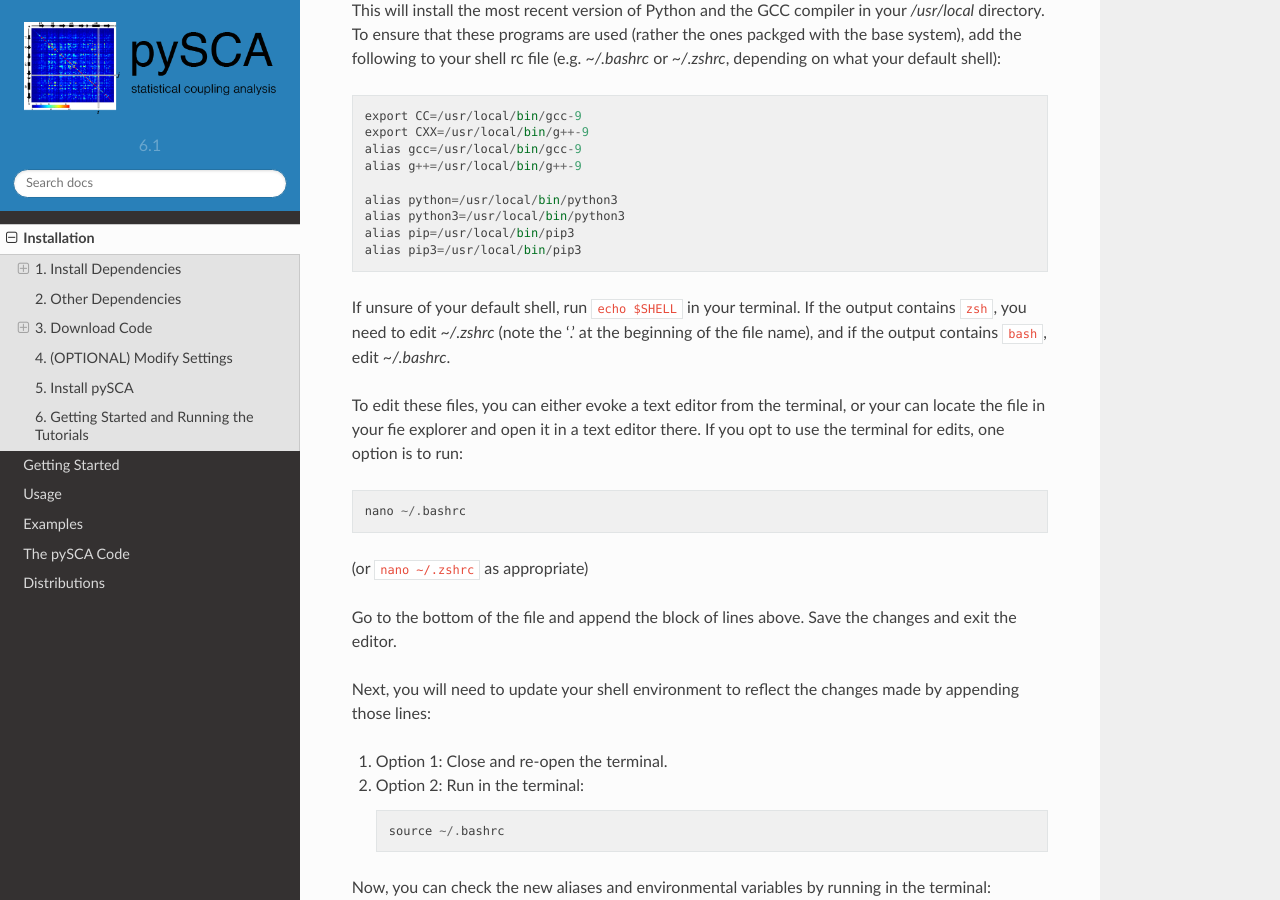
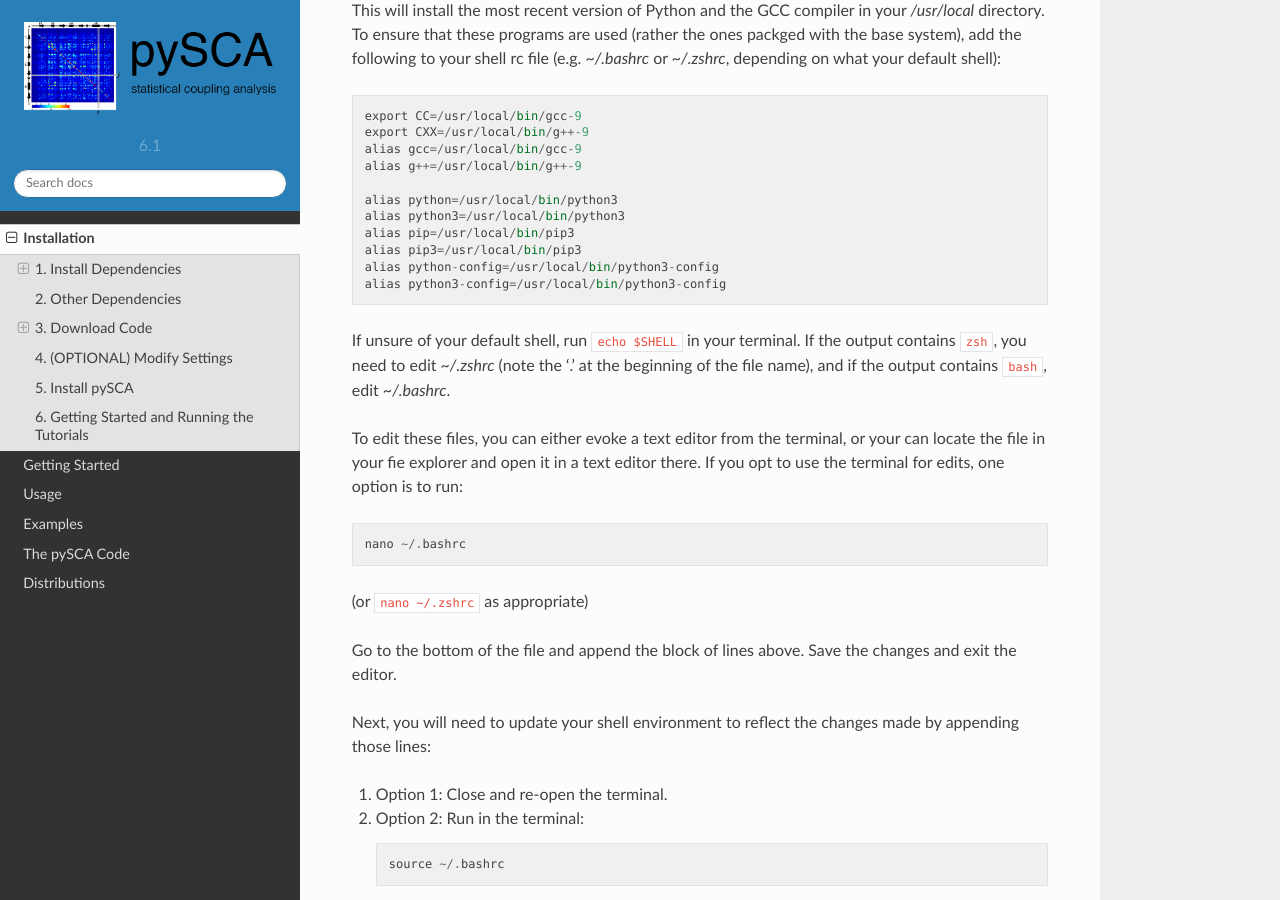
Before and after one commit to ranganathanlab/pySCA, a Sphinx documentation site: the page built from docs/source/install.rst, in a window 1280 px wide and 900 px high, scrolled down 2245 px. Built offline with Sphinx 7.4.7 and the Read the Docs theme 2.0.0, drawn with Linux system fonts in a browser that asks for light colours.

Commit message:
add alias for python-config; don't need it now, maybe later

```diff
--- a/docs/source/install.rst
+++ b/docs/source/install.rst
@@ -118,6 +118,8 @@
   alias python3=/usr/local/bin/python3
   alias pip=/usr/local/bin/pip3
   alias pip3=/usr/local/bin/pip3
+  alias python-config=/usr/local/bin/python3-config
+  alias python3-config=/usr/local/bin/python3-config
 
 If unsure of your default shell, run :code:`echo $SHELL` in your terminal. If
 the output contains :code:`zsh`, you need to edit `~/.zshrc` (note the '.' at
```
